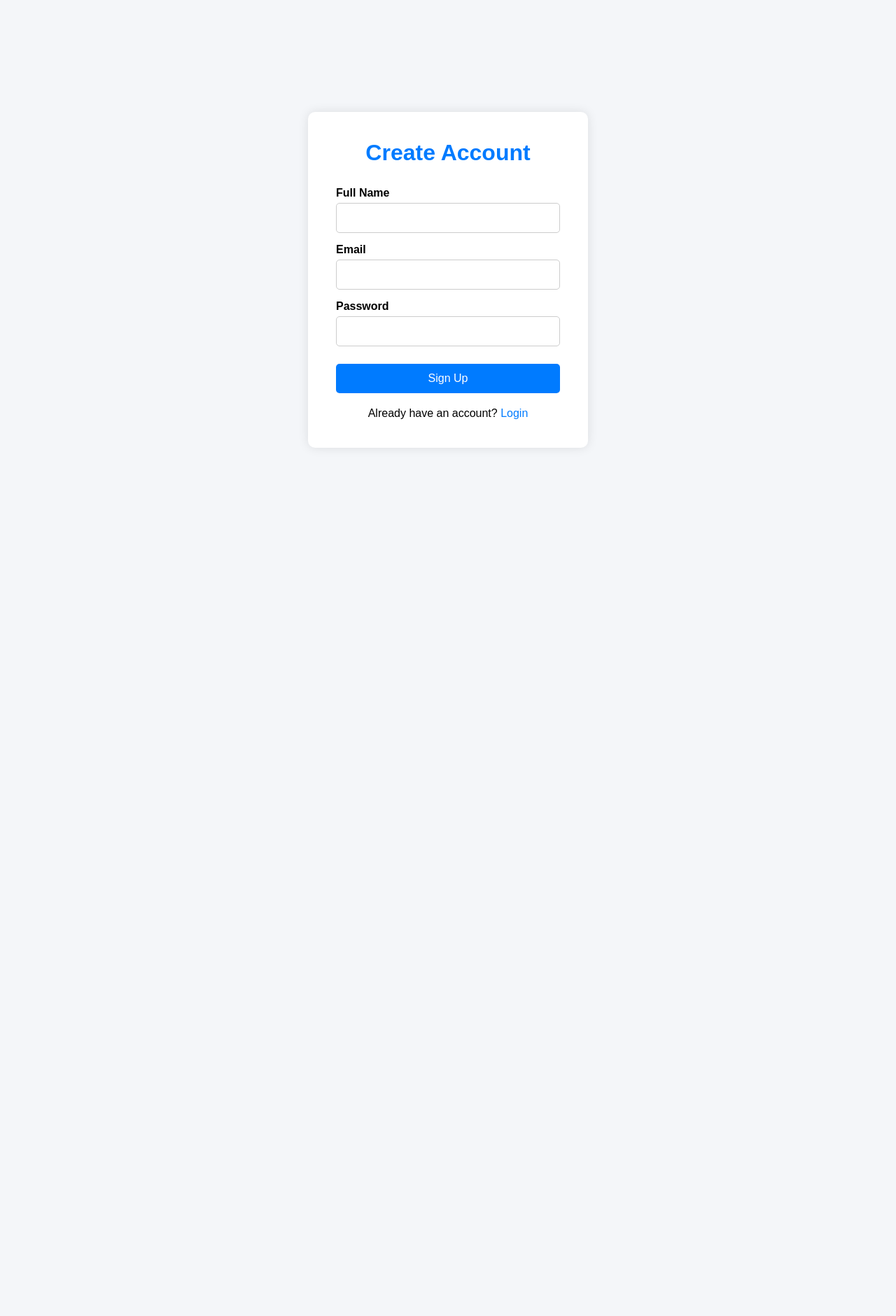
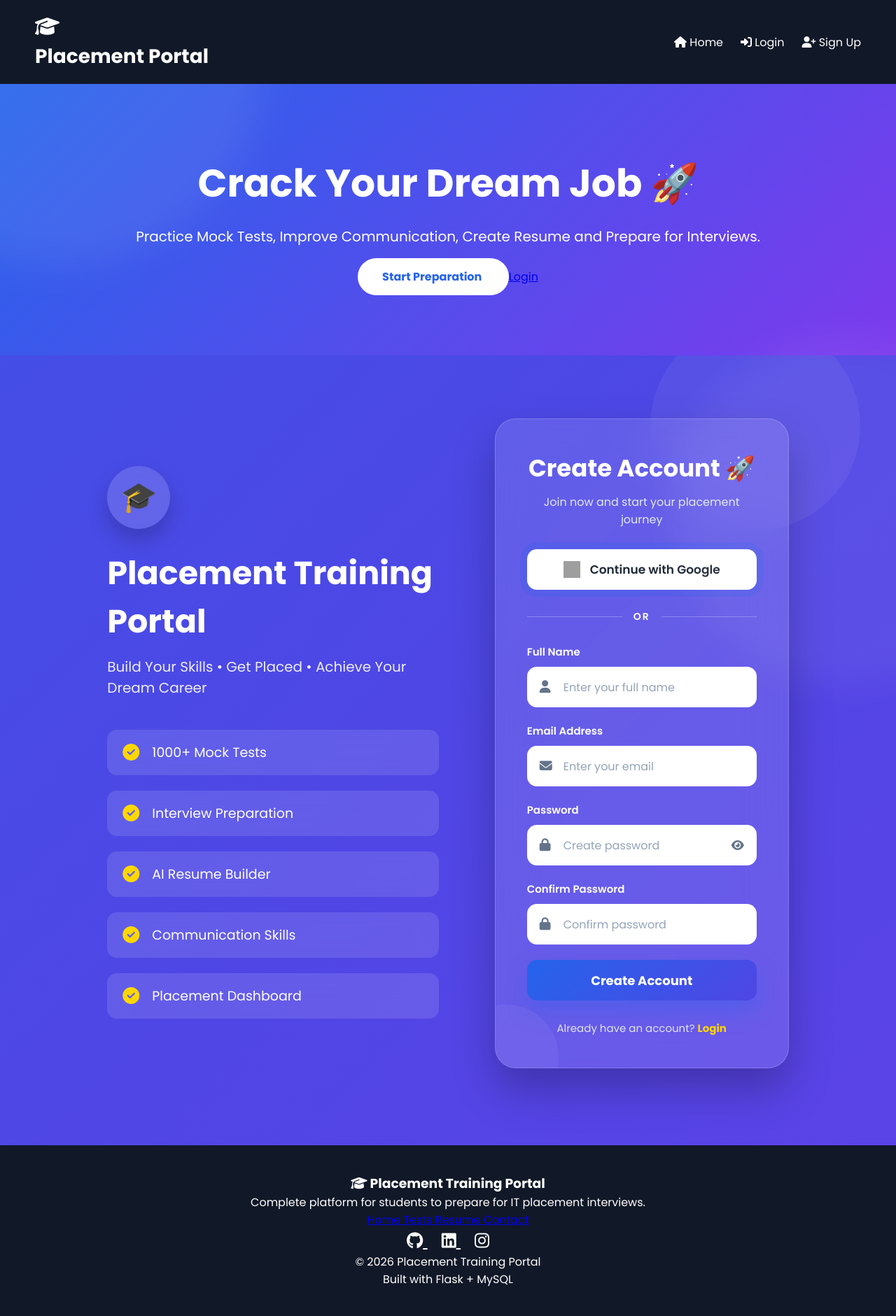
Before and after one commit to adityawalke97-prog/Placement-Project, a Python web app: template templates/signup.html in a window 1280 px wide. Shown: the whole page at 70% size. Before the commit the page ends 599 px from the top, so only its background shows below. Run offline with Jinja, Linux system fonts and the light colour scheme; the template is opened without the code that fills it, so the values that code supplies are empty; some libraries are stand-ins or nearby versions; grey boxes are pictures that could not be loaded.

Commit message:
Update signup.html

```diff
--- a/templates/signup.html
+++ b/templates/signup.html
@@ -1,106 +1,207 @@
-<!DOCTYPE html>
-<html>
-<head>
-    <title>Sign Up - Placement Training Portal</title>
-    <style>
-        *{
-            margin:0;
-            padding:0;
-            box-sizing:border-box;
-            font-family:Arial, sans-serif;
-        }
+{% extends "layout.html" %}
 
-        body{
-            background:#f4f6f9;
-            display:flex;
-            justify-content:center;
-            align-items:center;
-            height:100vh;
-        }
+{% block title %}Sign Up{% endblock %}
 
-        .container{
-            width:400px;
-            background:#fff;
-            padding:40px;
-            border-radius:10px;
-            box-shadow:0 0 15px rgba(0,0,0,0.1);
-        }
+{% block content %}
 
-        h1{
-            text-align:center;
-            color:#007bff;
-            margin-bottom:30px;
-        }
+<link rel="stylesheet"
+      href="{{ url_for('static', filename='css/login.css') }}">
 
-        label{
-            font-weight:bold;
-            display:block;
-            margin-top:15px;
-        }
+<div class="login-page">
 
-        input{
-            width:100%;
-            padding:12px;
-            margin-top:5px;
-            border:1px solid #ccc;
-            border-radius:5px;
-            font-size:15px;
-        }
+    <!-- Left Section -->
+    <div class="login-left">
 
-        button{
-            width:100%;
-            padding:12px;
-            margin-top:25px;
-            background:#007bff;
-            color:white;
-            border:none;
-            border-radius:5px;
-            font-size:16px;
-            cursor:pointer;
-        }
+        <div class="brand">
 
-        button:hover{
-            background:#0056b3;
-        }
+            <div class="brand-logo">
+                🎓
+            </div>
 
-        p{
-            text-align:center;
-            margin-top:20px;
-        }
+            <h1>Placement Training Portal</h1>
 
-        a{
-            text-decoration:none;
-            color:#007bff;
-        }
-    </style>
-</head>
-<body>
+            <p>
+                Build Your Skills • Get Placed • Achieve Your Dream Career
+            </p>
 
-<div class="container">
+        </div>
 
-    <h1>Create Account</h1>
+        <div class="feature-list">
 
-    <form action="/signup" method="POST">
+            <div class="feature-item">
+                <i class="fas fa-circle-check"></i>
+                <span>1000+ Mock Tests</span>
+            </div>
 
-        <label>Full Name</label>
-        <input type="text" name="name" required>
+            <div class="feature-item">
+                <i class="fas fa-circle-check"></i>
+                <span>Interview Preparation</span>
+            </div>
 
-        <label>Email</label>
-        <input type="email" name="email" required>
+            <div class="feature-item">
+                <i class="fas fa-circle-check"></i>
+                <span>AI Resume Builder</span>
+            </div>
 
-        <label>Password</label>
-        <input type="password" name="password" required>
+            <div class="feature-item">
+                <i class="fas fa-circle-check"></i>
+                <span>Communication Skills</span>
+            </div>
 
-        <button type="submit">Sign Up</button>
+            <div class="feature-item">
+                <i class="fas fa-circle-check"></i>
+                <span>Placement Dashboard</span>
+            </div>
 
-    </form>
+        </div>
 
-    <p>
-        Already have an account?
-        <a href="/login">Login</a>
-    </p>
+    </div>
+
+    <!-- Right Section -->
+
+    <div class="login-right">
+
+        <div class="login-card">
+
+            <h2>Create Account 🚀</h2>
+
+            <p class="subtitle">
+                Join now and start your placement journey
+            </p>
+
+            {% with messages = get_flashed_messages() %}
+                {% if messages %}
+                    {% for message in messages %}
+                        <div class="flash-message">
+                            {{ message }}
+                        </div>
+                    {% endfor %}
+                {% endif %}
+            {% endwith %}
+
+            <!-- Google Signup -->
+
+            <a href="{{ url_for('google_login') }}" class="google-btn">
+
+                <img src="https://developers.google.com/identity/images/g-logo.png">
+
+                Continue with Google
+
+            </a>
+
+            <div class="divider">
+
+                <span>OR</span>
+
+            </div>
+
+            <!-- Signup Form -->
+
+            <form action="/signup" method="POST">
+
+                <div class="input-group">
+
+                    <label>Full Name</label>
+
+                    <div class="input-box">
+
+                        <i class="fas fa-user"></i>
+
+                        <input
+                            type="text"
+                            name="name"
+                            placeholder="Enter your full name"
+                            required>
+
+                    </div>
+
+                </div>
+
+                <div class="input-group">
+
+                    <label>Email Address</label>
+
+                    <div class="input-box">
+
+                        <i class="fas fa-envelope"></i>
+
+                        <input
+                            type="email"
+                            name="email"
+                            placeholder="Enter your email"
+                            required>
+
+                    </div>
+
+                </div>
+
+                <div class="input-group">
+
+                    <label>Password</label>
+
+                    <div class="input-box">
+
+                        <i class="fas fa-lock"></i>
+
+                        <input
+                            type="password"
+                            id="password"
+                            name="password"
+                            placeholder="Create password"
+                            required>
+
+                        <i class="fas fa-eye toggle-password"
+                           onclick="togglePassword()"></i>
+
+                    </div>
+
+                </div>
+
+                <div class="input-group">
+
+                    <label>Confirm Password</label>
+
+                    <div class="input-box">
+
+                        <i class="fas fa-lock"></i>
+
+                        <input
+                            type="password"
+                            id="confirm_password"
+                            name="confirm_password"
+                            placeholder="Confirm password"
+                            required>
+
+                    </div>
+
+                </div>
+
+                <button class="login-btn">
+
+                    Create Account
+
+                </button>
+
+            </form>
+
+            <div class="bottom-links">
+
+                Already have an account?
+
+                <a href="/login">
+
+                    Login
+
+                </a>
+
+            </div>
+
+        </div>
+
+    </div>
 
 </div>
 
-</body>
-</html>
+<script src="{{ url_for('static', filename='js/login.js') }}"></script>
+
+{% endblock %}
```
